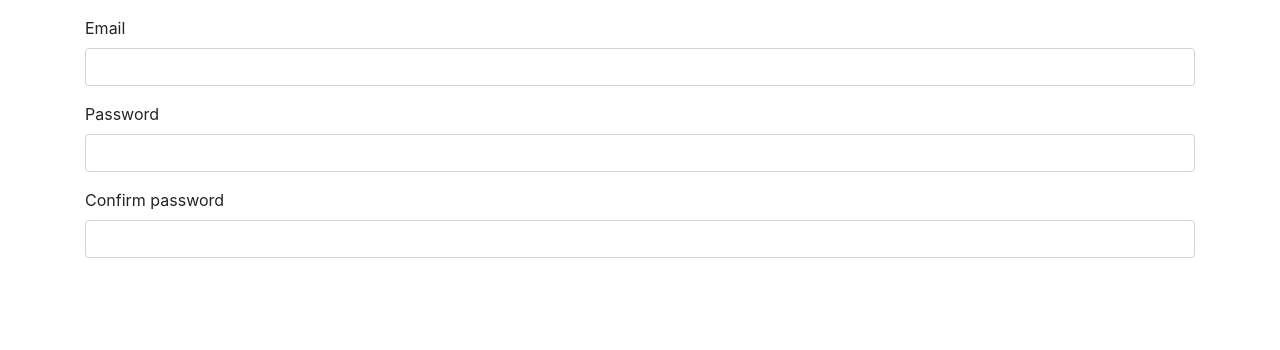
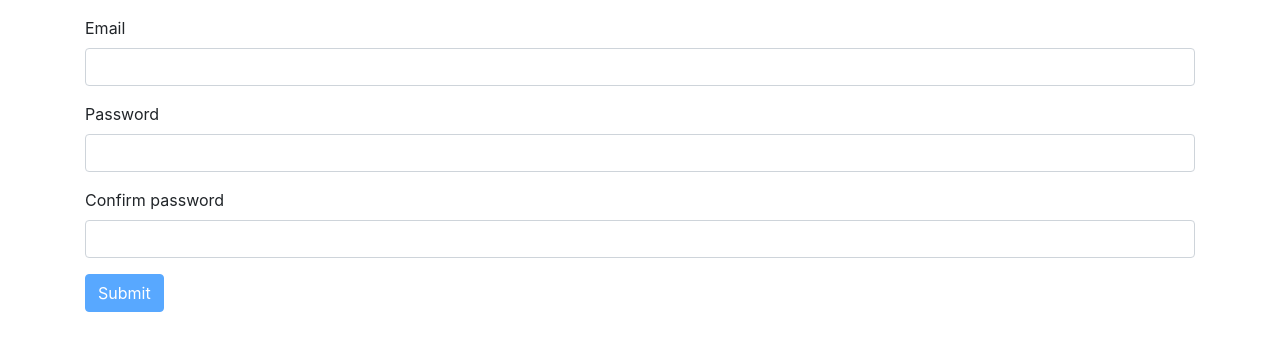
Before and after one commit to necarof/app-project, a Vue app: page / in a window 1280 px wide. Shown: the top 350 px of the page. Built offline with nearby package versions, Linux system fonts and the light colour scheme.

Commit message:
added a submit button

```diff
--- a/src/App.vue
+++ b/src/App.vue
@@ -1,6 +1,9 @@
 <template>
   <div class="container">
-    <form class="pt-3">
+    <form
+      class="pt-3"
+      @submit.prevent="onSubmit"
+    >
       <div class="form-group">
         <label for="email">Email</label>
         <input
@@ -51,6 +54,14 @@
           Password shold be match
         </div>
       </div>
+
+      <button
+        class="btn btn-primary"
+        type="submit"
+        :disabled="$v.$invalid"
+      >
+        Submit
+      </button>
     </form>
   </div>
 </template>
@@ -67,6 +78,12 @@ export default {
       confirmPassword: ''
     }
   },
+  methods: {
+    onSubmit() {
+      console.log('Email', this.email)
+      console.log('Password', this.password)
+    }
+  },
   validations: {
     email: {
       required,
@@ -77,7 +94,7 @@ export default {
           setTimeout(() => {
             const value = newEmail !== 'test@email.ru'
             resolve(value)
-          }, 3000)
+          }, 2000)
         })
       }
     },
```
